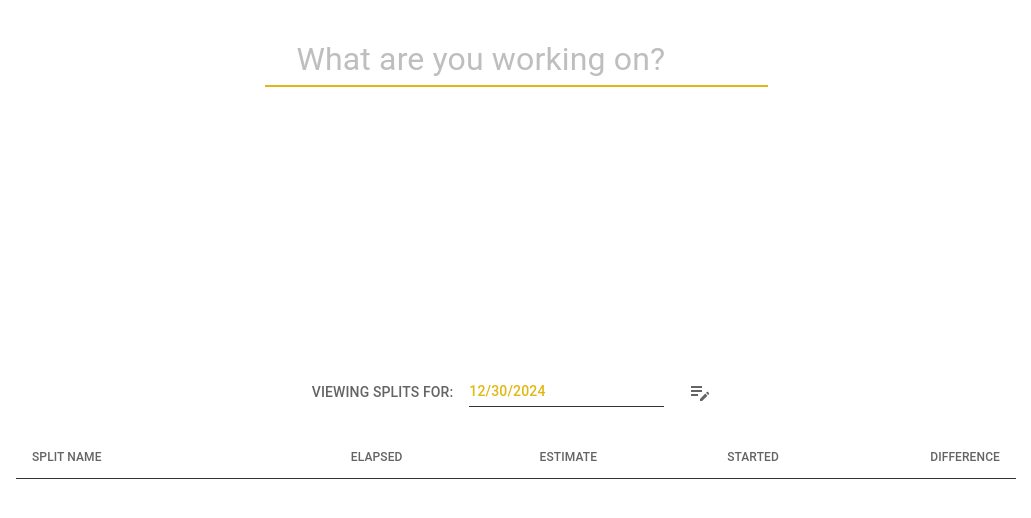
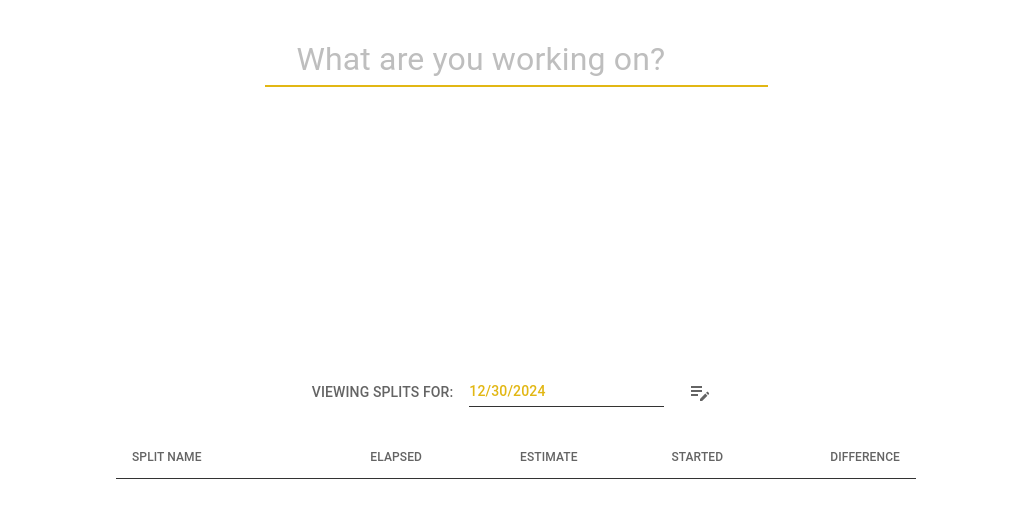
Before and after one commit to mnnaegel/log, a React (Vite) app: page / in a window 1280 px wide. Shown: the top 518 px of the page, without its empty margins (124-1155 px from the left). Built offline with nearby package versions, Linux system fonts and the light colour scheme.

Commit message:
beautiful frontend moreo r less completed

```diff
--- a/src/CompletedSplits.tsx
+++ b/src/CompletedSplits.tsx
@@ -5,7 +5,7 @@ import { Split, SplitState } from "./types";
 import { colors } from "./theme";
 import { formatDuration, formatElapsedTime, minutesToMs, formatTimeDiff, formatDateTime } from "./utils";
 import EditableText from './EditableText';
-import React from "react";
+import {useState} from "react";
 
 type CompletedSplitsProps = {
   splits: Split[];
@@ -13,7 +13,7 @@ type CompletedSplitsProps = {
 };
 
 const CompletedSplits = ({ splits, onUpdateName }: CompletedSplitsProps) => {
-  const [selectedDate, setSelectedDate] = React.useState(dayjs());
+  const [selectedDate, setSelectedDate] = useState(dayjs());
 
   const getTimeColor = (split: Split) => {
     if (split.state === SplitState.ABANDONED) return colors.softRed;
@@ -35,12 +35,33 @@ const CompletedSplits = ({ splits, onUpdateName }: CompletedSplitsProps) => {
   );
 
   return (
-    <Stack alignItems="center" width="100%">
+    <Stack alignItems="center" minWidth="50rem">
       <DateFilter
         selectedDate={selectedDate}
         onDateChange={(date) => date && setSelectedDate(date)}
       />
-      <TableContainer sx={{ height: '300px', overflow: 'auto', scrollbarWidth: 'none' }}>
+      <TableContainer
+        sx={{
+          height: '300px',
+          overflow: 'auto',
+          '&::-webkit-scrollbar': {
+            width: '8px',
+            backgroundColor: 'transparent',
+          },
+          '&::-webkit-scrollbar-track': {
+            backgroundColor: 'transparent',
+          },
+          '&::-webkit-scrollbar-thumb': {
+            backgroundColor: colors.borderColor,
+            borderRadius: '4px',
+            '&:hover': {
+              backgroundColor: colors.gray,
+            }
+          },
+          // For Firefox
+          scrollbarWidth: 'thin',
+          scrollbarColor: `${colors.borderColor} transparent`
+        }}>
         <Table size="small" sx={{ maxWidth: '1000px', margin: '0 auto' }}>
           <TableHead>
             <TableRow>
```
